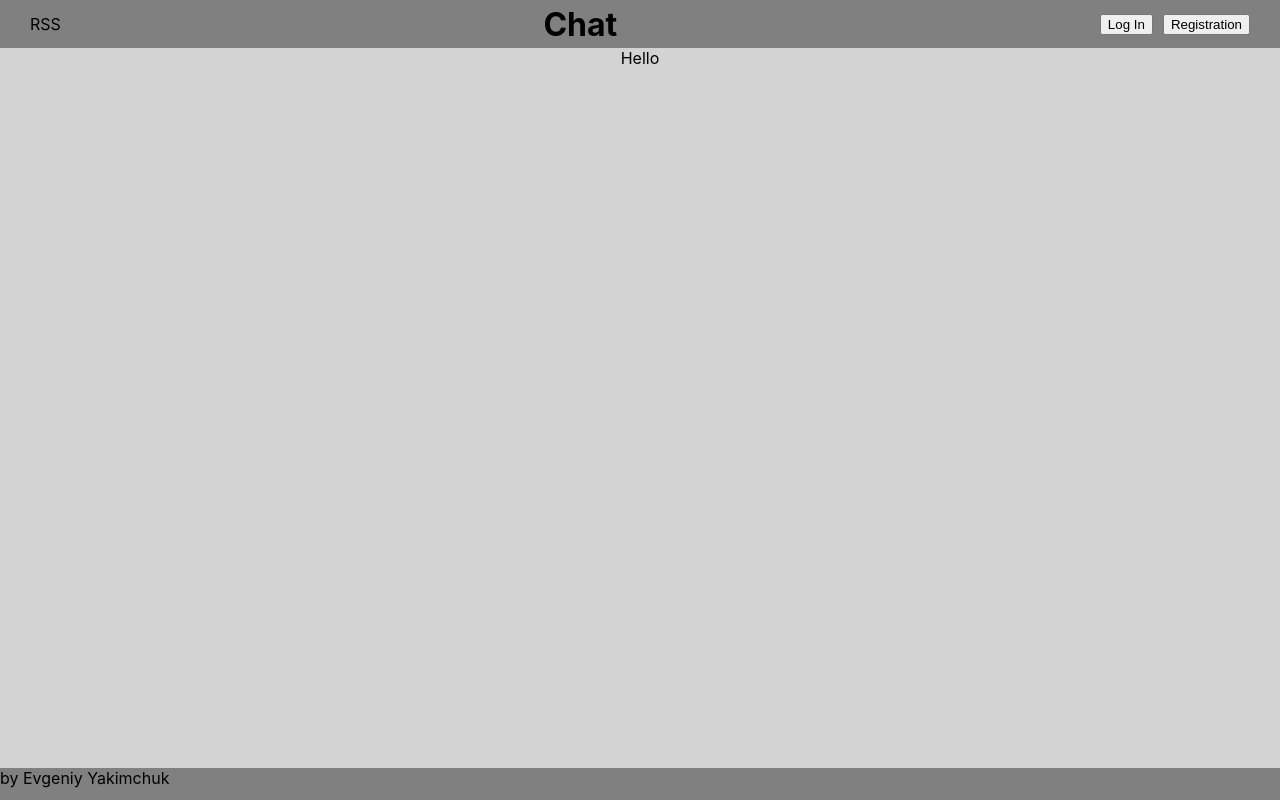
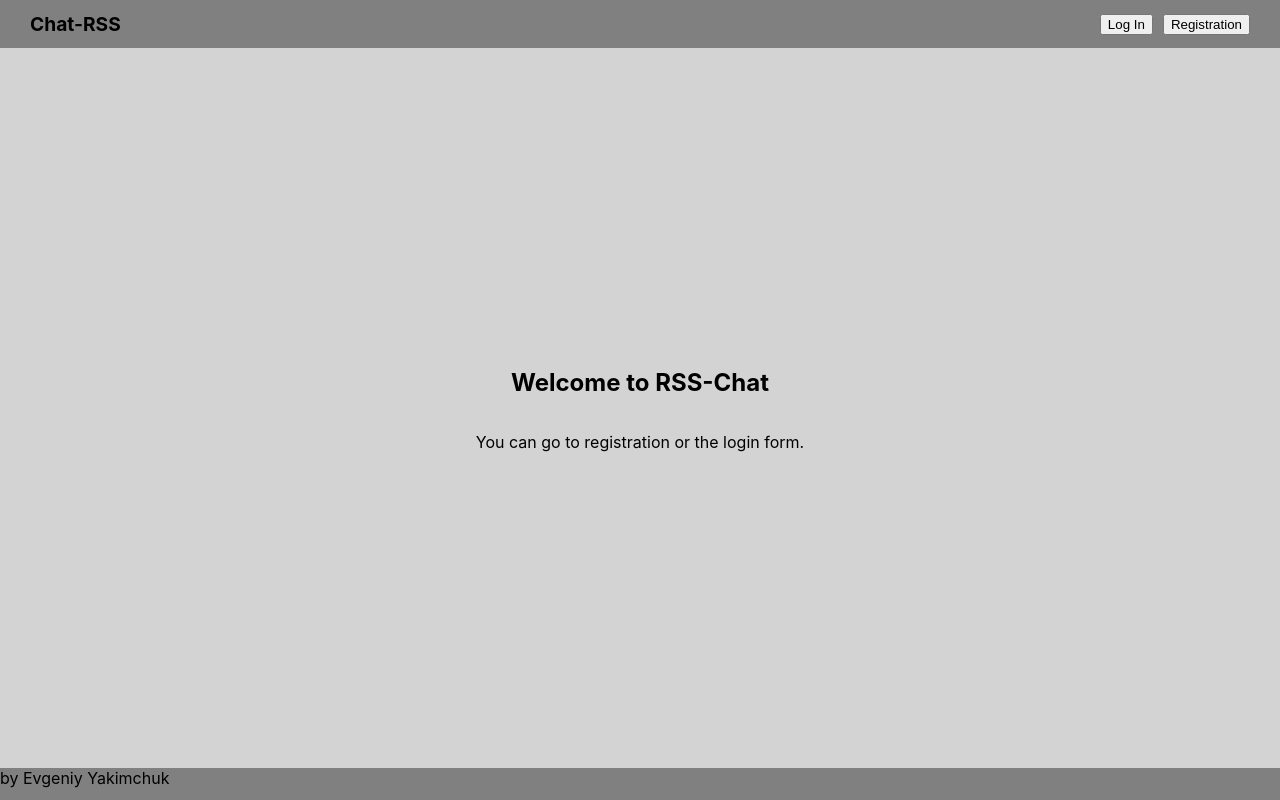
Before and after one commit to yakGjen/chat-rss, a React (Create React App) app: page / in a window 1280 px wide. Built offline with nearby package versions, Linux system fonts and the light colour scheme; no server answers.

Commit message:
fix: save changes

```diff
--- a/src/components/App.js
+++ b/src/components/App.js
@@ -35,10 +35,6 @@ class App extends Component {
     this.scrollDown = this.scrollDown.bind(this);
   }
 
-  componentWillUnmount() {
-    localStorage.setItem('true', 'yes');
-  }
-
   componentDidMount() {
     console.log('App did mounted');
     this.soket.onopen = this.handleOpenConnection;
@@ -57,6 +53,7 @@ class App extends Component {
     } else {
       console.log('localstorage is empty');
     }
+    console.log('App state:');
     console.log(this.state);
   }
 
@@ -100,7 +97,6 @@ class App extends Component {
   }
 
   logIn(loginValue, passwordValue) {
-    console.log('Log In');
     if (loginValue === '' && passwordValue === '') {
       if (this.state.loggedIn === false) {
         this.setState(Object.assign({}, this.state, {loggedIn: true, log: 'Log Out'}));
@@ -109,7 +105,6 @@ class App extends Component {
     } else {
       console.log('error');
     }
-    console.log(this.state);
   }
 
   scrollDown(elem) {
--- a/src/components/Header/Header.css
+++ b/src/components/Header/Header.css
@@ -16,6 +16,7 @@
 
 .header h1 {
   margin: 0;
+  font-size: 120%;
 }
 
 .header-button-link:not(:first-child) {
@@ -25,7 +26,3 @@
 .header-button {
   cursor: pointer;
 }
-
-/*.header-button:not(:first-child) {
-  margin-left: 10px;
-}*/
--- a/src/components/Header/Header.js
+++ b/src/components/Header/Header.js
@@ -11,13 +11,12 @@ import './Header.css';
 
 const Header = (props) => (
   <header className='header'>
-    <div>RSS</div>
     <Link
       to={'/'}
       exact='true'
       className='header-link'
     >
-      <h1>Chat</h1>
+      <h1>Chat-RSS</h1>
     </Link>
     <div>
       <Link
--- a/src/components/Hello/Hello.css
+++ b/src/components/Hello/Hello.css
@@ -0,0 +1,6 @@
+.main {
+  display: flex;
+  flex-direction: column;
+  align-items: center;
+  justify-content: center;
+}
--- a/src/components/Hello/Hello.js
+++ b/src/components/Hello/Hello.js
@@ -9,12 +9,16 @@ import './Hello.css';
 class Hello extends React.Component {
   componentDidMount() {
     console.log('Hello mounted');
-    console.log(localStorage);
   }
 
   render() {
     return (
-      <main>Hello</main>
+      <main className='main'>
+        <h2>Welcome to RSS-Chat</h2>
+        <p>
+          You can go to registration or the login form.
+        </p>
+      </main>
     );
   }
 }
```
Also changed, not shown: src/components/Auth/Authentification.js (+0 -23 lines), src/components/ChatWindow/ChatWindow.js (+0 -17 lines).
